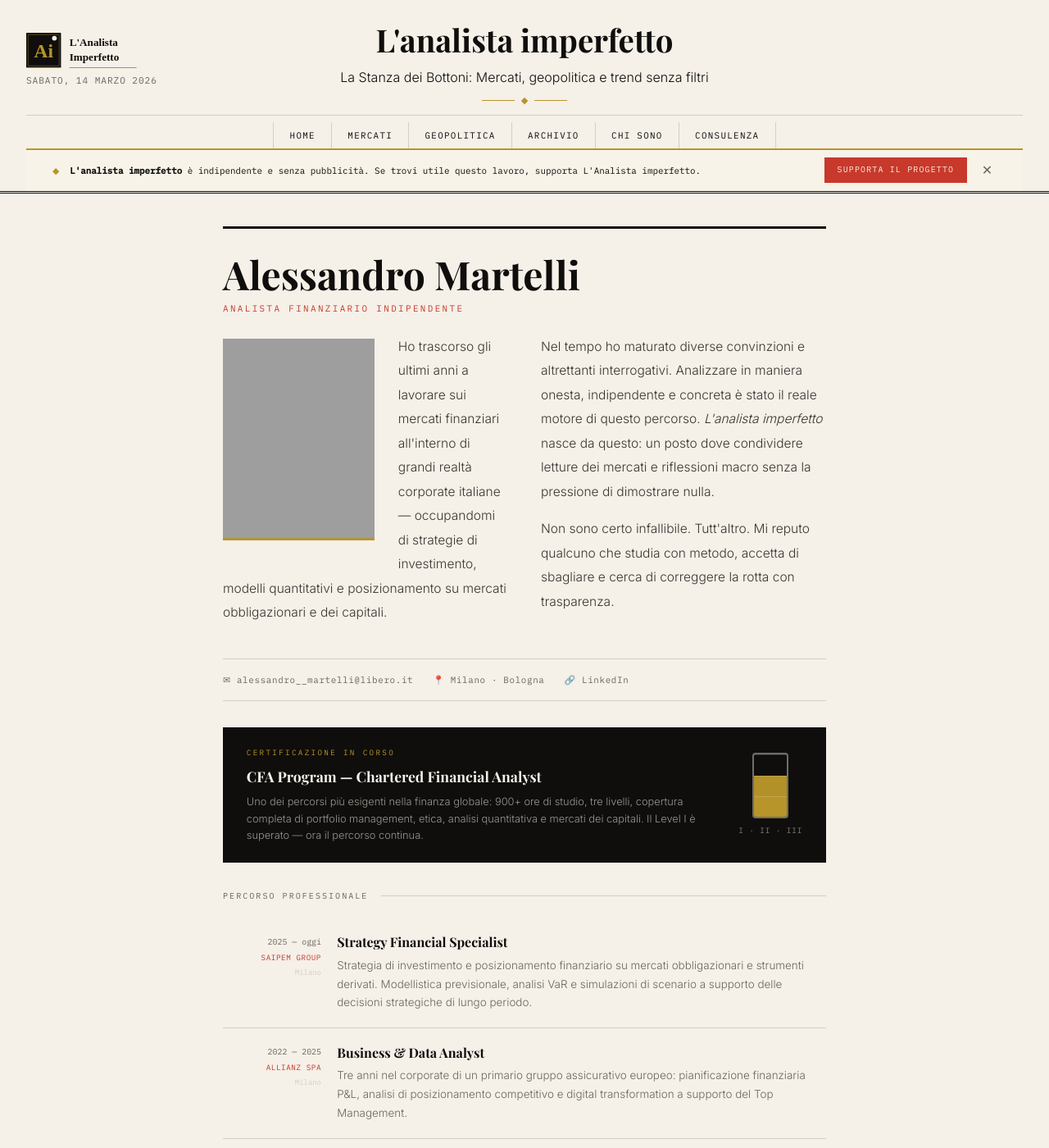
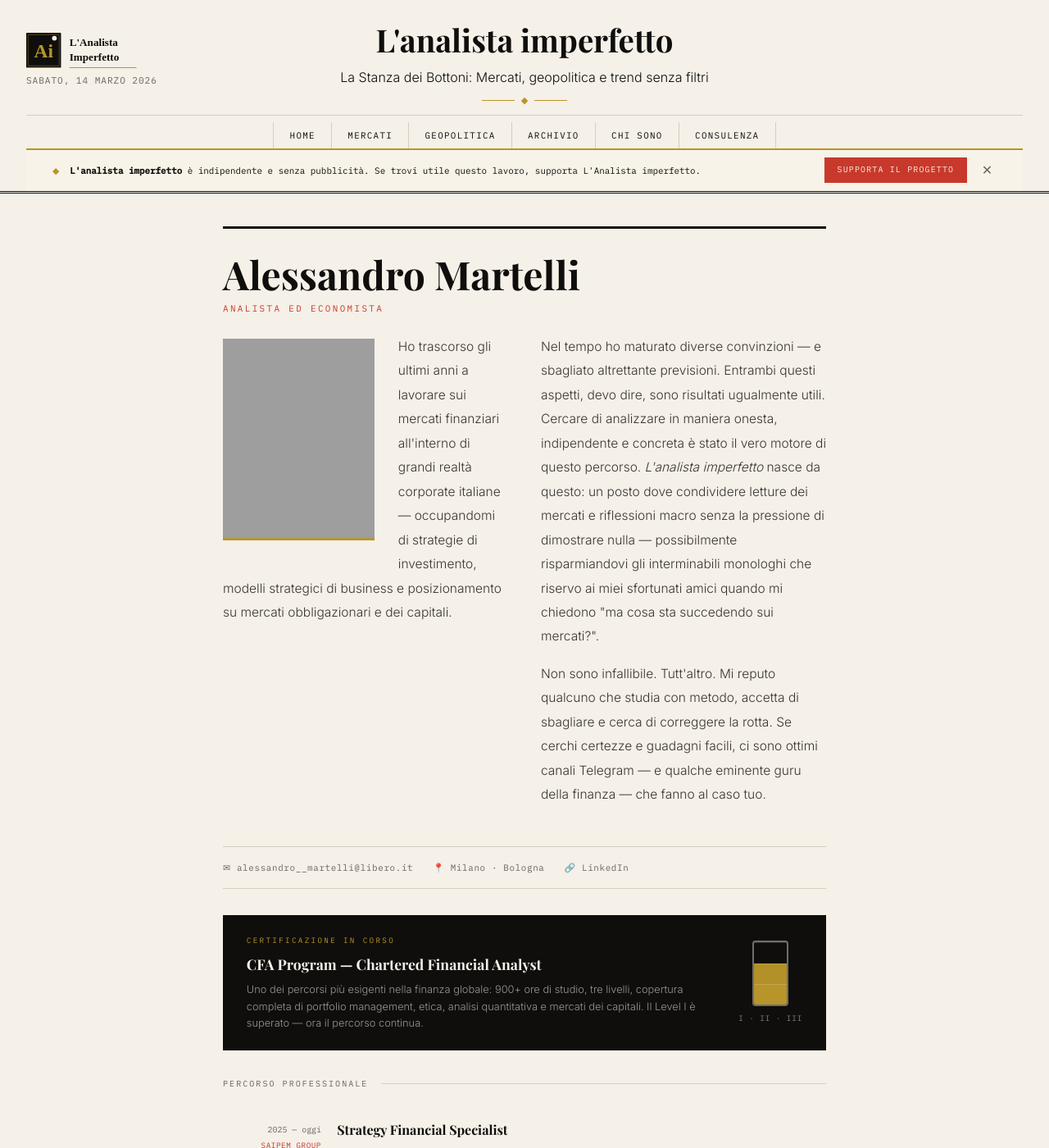
Before and after one commit to martellialessandro/martellialessandro.github.io, a Jekyll site: the page built from chi-sono.html, in a window 1280 px wide and 1400 px high. Shown: the whole window at 82% size. Built offline with Jekyll 4.4.1, drawn with Linux system fonts in a browser that asks for light colours; some web fonts are replaced; grey boxes are pictures that could not be loaded.

Commit message:
Update chi-sono.html

```diff
--- a/chi-sono.html
+++ b/chi-sono.html
@@ -86,15 +86,19 @@ title: Chi sono
 <!-- INTRO -->
 <div class="about-intro">
   <h1>Alessandro Martelli</h1>
-  <div class="role">Analista Finanziario Indipendente</div>
+  <div class="role">Analista ed Economista</div>
   <div class="bio">
     <img src="/foto-profilo.jpg" alt="Alessandro Martelli"
       style="float:left; width:185px; aspect-ratio:3/4; object-fit:cover;
              filter:grayscale(15%); margin:0.3rem 1.8rem 1rem 0;
              border-bottom: 3px solid var(--gold);">
-    <p>Ho trascorso gli ultimi anni a lavorare sui mercati finanziari all'interno di grandi realtà corporate italiane — occupandomi di strategie di investimento, modelli quantitativi e posizionamento su mercati obbligazionari e dei capitali.</p>
-    <p>Nel tempo ho maturato diverse convinzioni e altrettanti interrogativi. Analizzare in maniera onesta, indipendente e concreta è stato il reale motore di questo percorso. <em>L'analista imperfetto</em> nasce da questo: un posto dove condividere letture dei mercati e riflessioni macro senza la pressione di dimostrare nulla.</p>
-    <p>Non sono certo infallibile. Tutt'altro. Mi reputo qualcuno che studia con metodo, accetta di sbagliare e cerca di correggere la rotta con trasparenza.</p>
+
+    <p>Ho trascorso gli ultimi anni a lavorare sui mercati finanziari all'interno di grandi realtà corporate italiane — occupandomi di strategie di investimento, modelli strategici di business e posizionamento su mercati obbligazionari e dei capitali.</p>
+
+    <p>Nel tempo ho maturato diverse convinzioni — e sbagliato altrettante previsioni. Entrambi questi aspetti, devo dire, sono risultati ugualmente utili. Cercare di analizzare in maniera onesta, indipendente e concreta è stato il vero motore di questo percorso. <em>L'analista imperfetto</em> nasce da questo: un posto dove condividere letture dei mercati e riflessioni macro senza la pressione di dimostrare nulla — possibilmente risparmiandovi gli interminabili monologhi che riservo ai miei sfortunati amici quando mi chiedono "ma cosa sta succedendo sui mercati?".</p>
+
+    <p>Non sono infallibile. Tutt'altro. Mi reputo qualcuno che studia con metodo, accetta di sbagliare e cerca di correggere la rotta. Se cerchi certezze e guadagni facili, ci sono ottimi canali Telegram — e qualche eminente guru della finanza — che fanno al caso tuo.</p>
+
     <div style="clear:both"></div>
   </div>
 </div>
```
